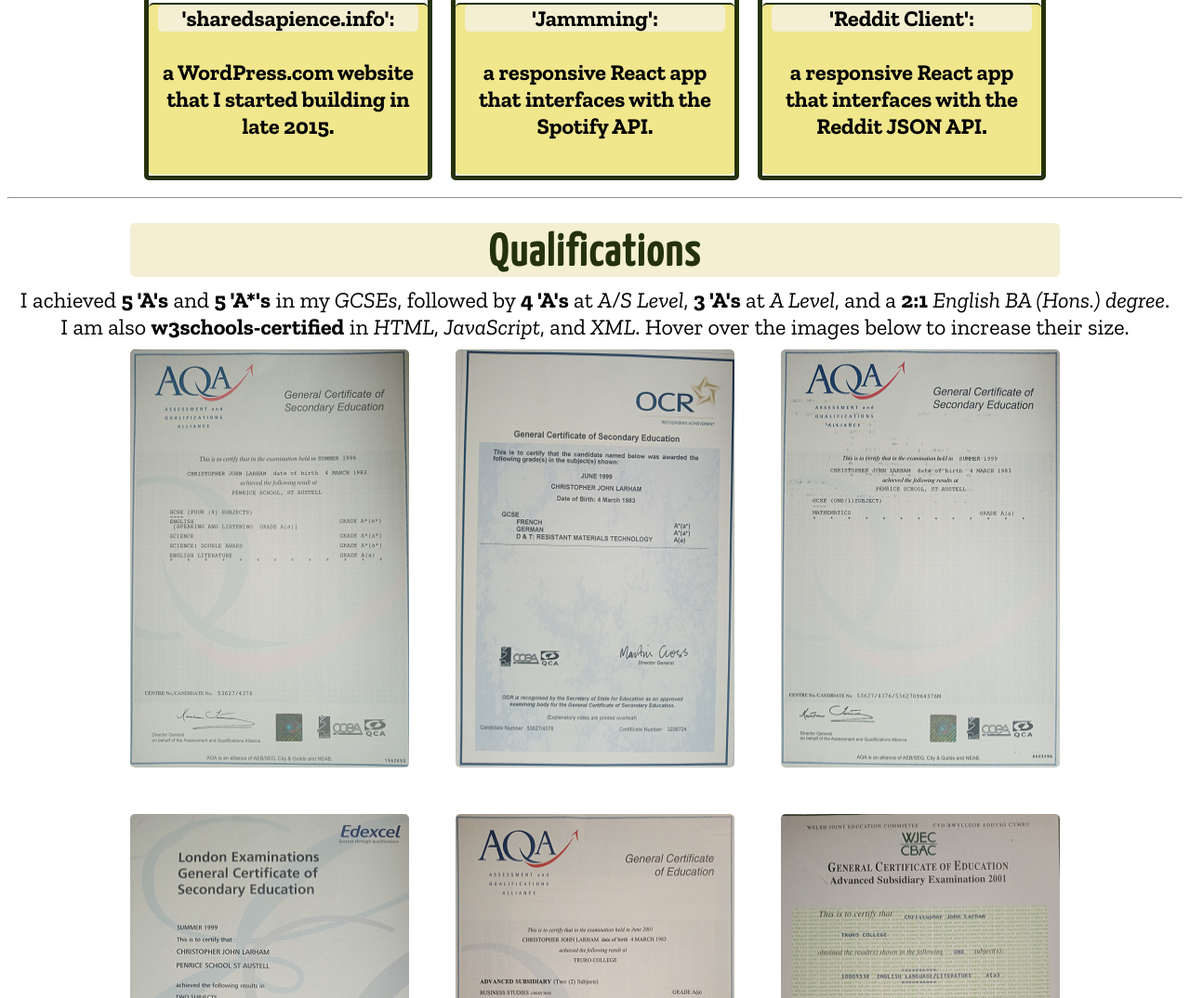
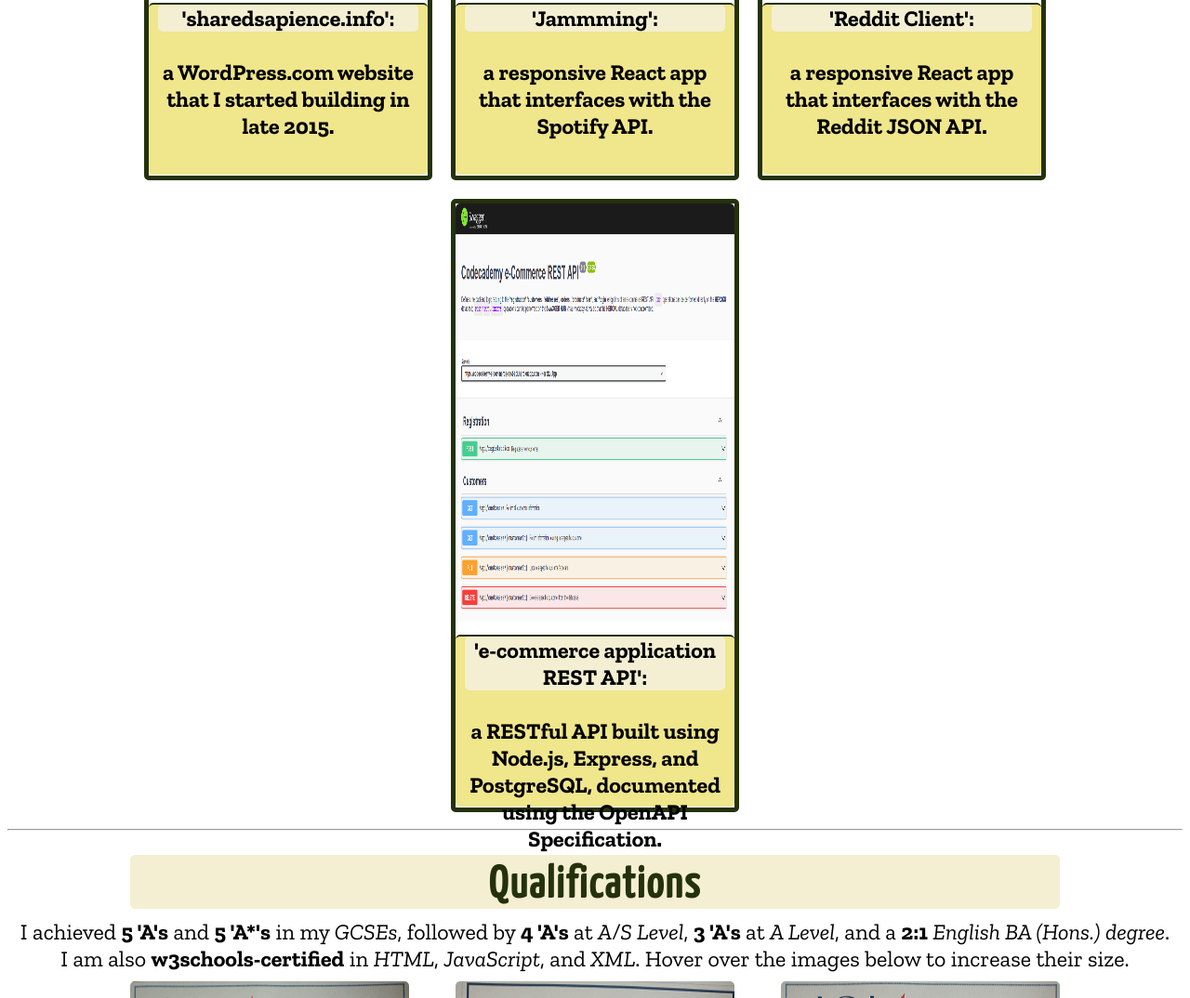
Before and after one commit to chris-larham-1983/chris-larham-1983.github.io, a plain HTML site: page index.html in a window 1280 px wide. Shown: the part 3297-4371 px from the top of the page at 93% size. Drawn offline with nearby package versions, Linux system fonts and the light colour scheme.

Commit message:
Adds e-commerce REST API to 'projects' section

```diff
--- a/index.html
+++ b/index.html
@@ -114,6 +114,13 @@
                         a responsive React app that interfaces with the Reddit JSON API.
                     </figcaption>
                 </figure>
+                <figure>
+                    <a href="https://codecademy-e-commerce-rest-api.herokuapp.com/api-docs/" target="_self" class="link"><img src="images/e-commerce application REST API.PNG" alt="Screenshot of the e-commerce application REST API created by Chris Larham, 2022" /></a>
+                    <figcaption>
+                        <span>'e-commerce application REST API':</span><br/>
+                        a RESTful API built using Node.js, Express, and PostgreSQL, documented using the OpenAPI Specification.
+                    </figcaption>
+                </figure>
             </div>
         </section>
         <hr />
```
